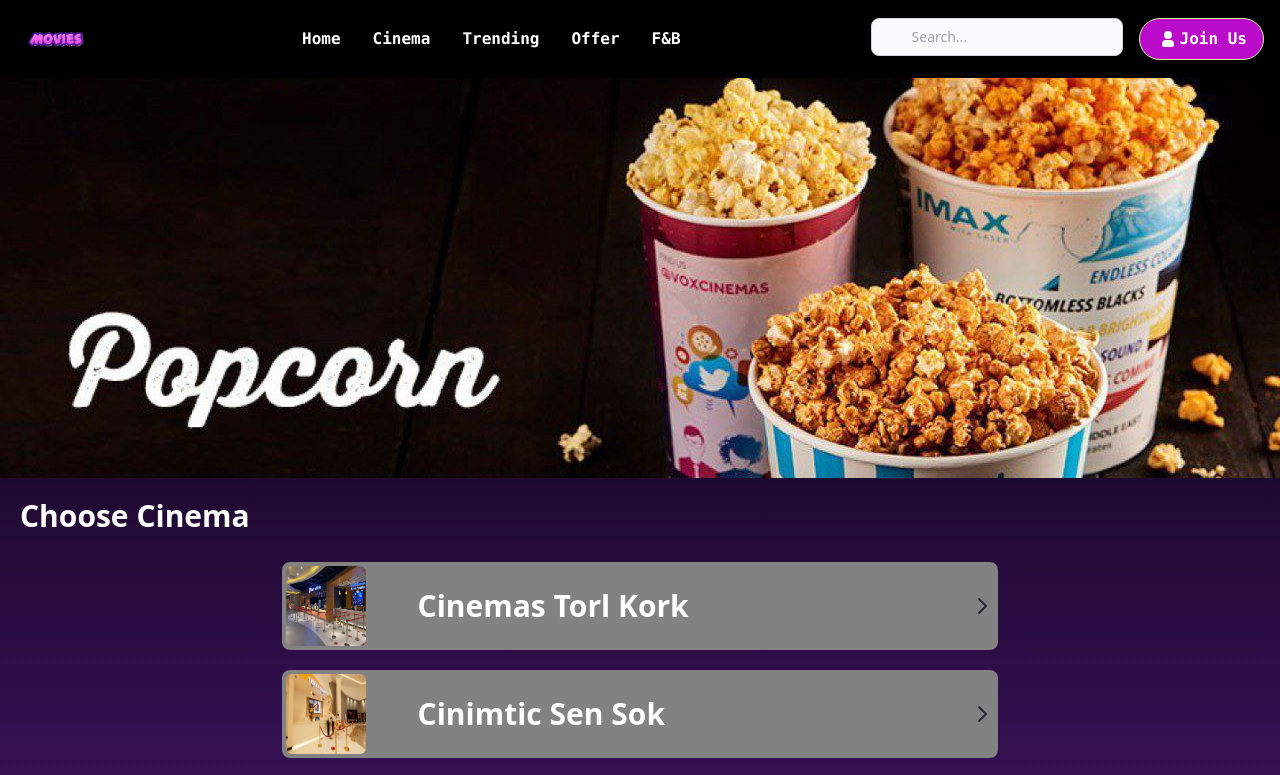
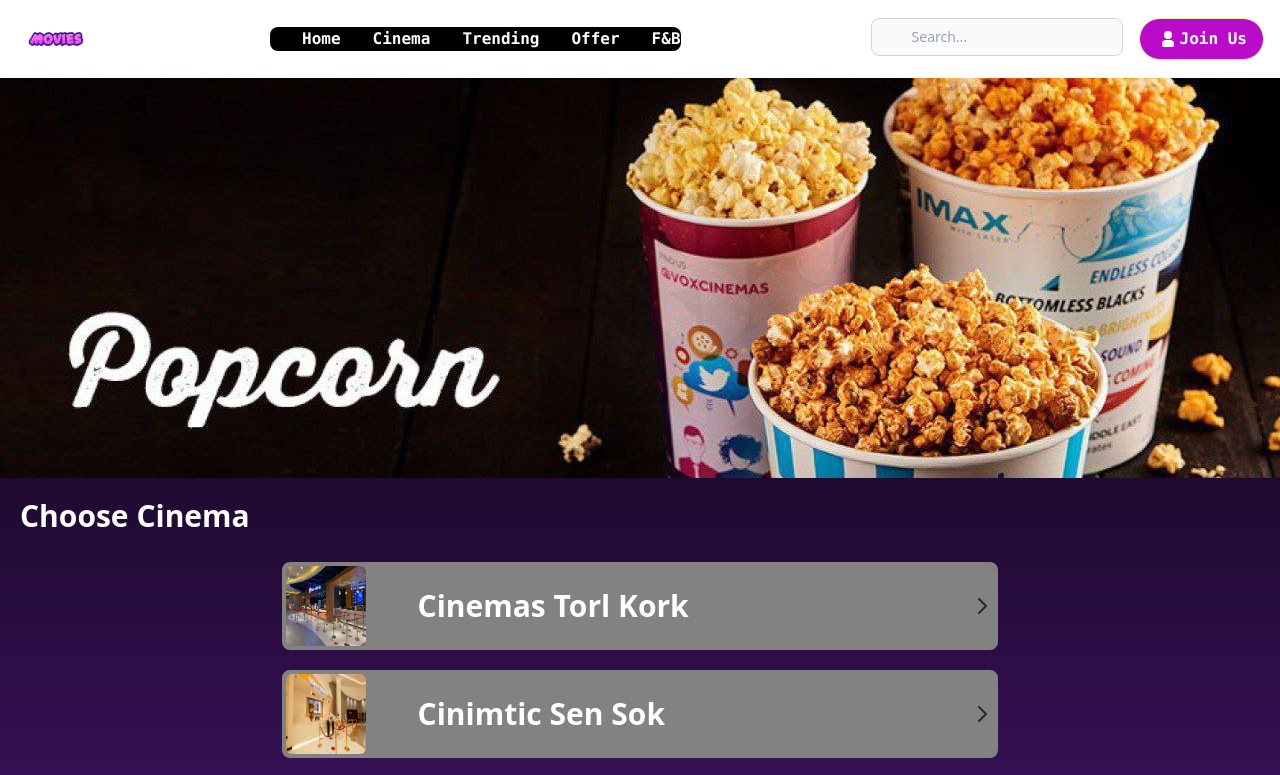
Before and after one commit to Hongsophaline/Movie-5, a website: page src/page/F&B.html in a window 1280 px wide. Shown: the top 775 px of the page. Drawn offline with nearby package versions, Linux system fonts and the light colour scheme.

Commit message:
add readme.md

```diff
--- a/src/page/F&B.html
+++ b/src/page/F&B.html
@@ -7,12 +7,12 @@
     <link rel="stylesheet" href="/src/style/Cinema.css">
 
     <script src="https://cdn.tailwindcss.com"></script>
-    <link rel="icon" href="../assets/Image/image.png" />
+    <link rel="icon" href="../assets/Image/logo.png" />
     <script src="https://cdn.tailwindcss.com"></script>
 
 </head>
 <body>
-  <nav class="bg-black border-gray-200 dark:bg-gray-900">
+  <nav class="border-gray-200 dark:bg-gray-900 sticky top-0 w-full z-50">
     <div
       class="max-w-screen-xl flex flex-wrap items-center justify-between mx-auto p-4"
     >
```
Also changed, not shown: index.html (+2 -1 lines), src/Component/header.html (+1 -1 lines), src/page/Cinema.html (+2 -2 lines), src/page/F&B2.html (+1 -1 lines), src/page/Join.html (+1 -1 lines), src/page/Offer.html (+2 -1 lines), src/page/Trending .html (+2 -1 lines), README.MD (added).
